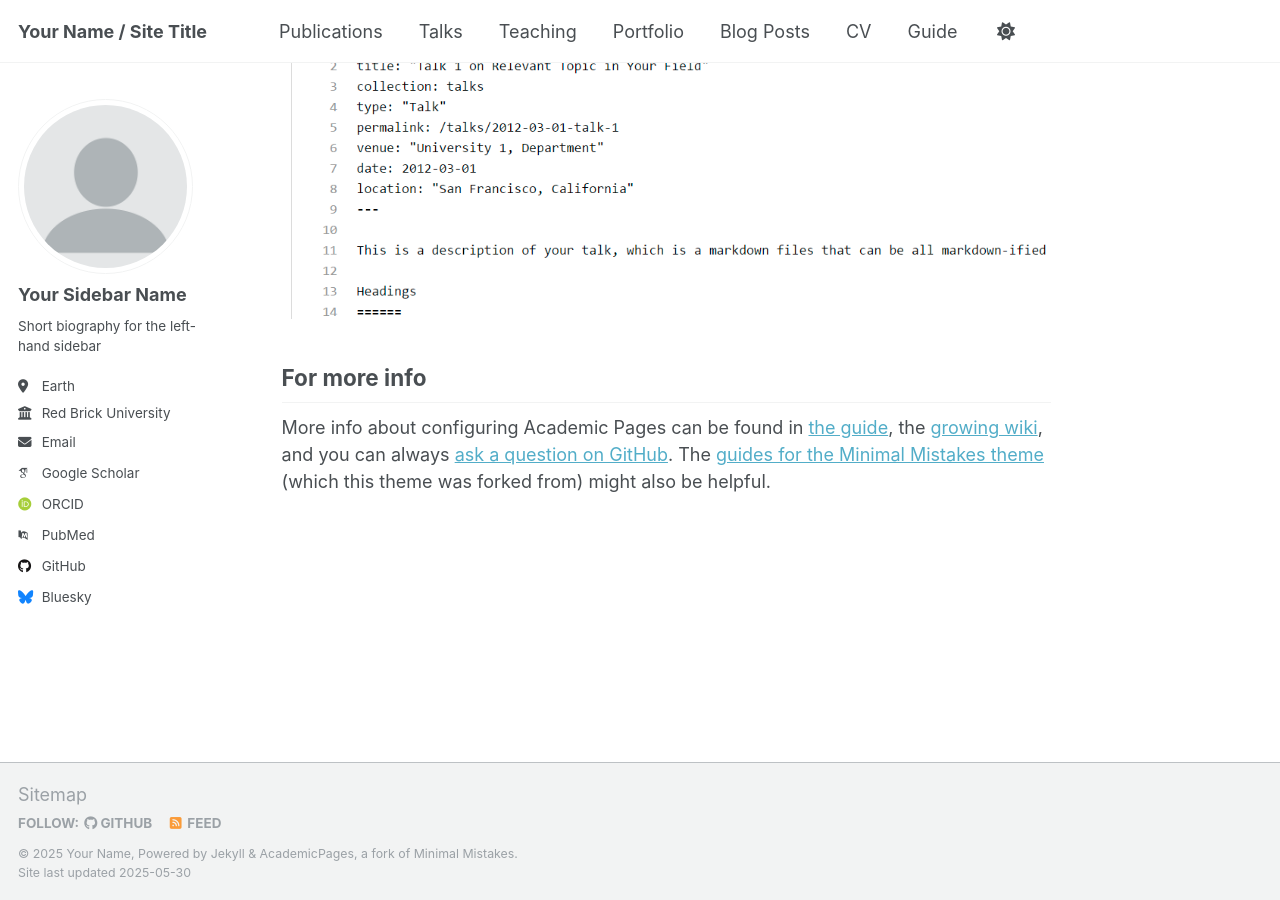
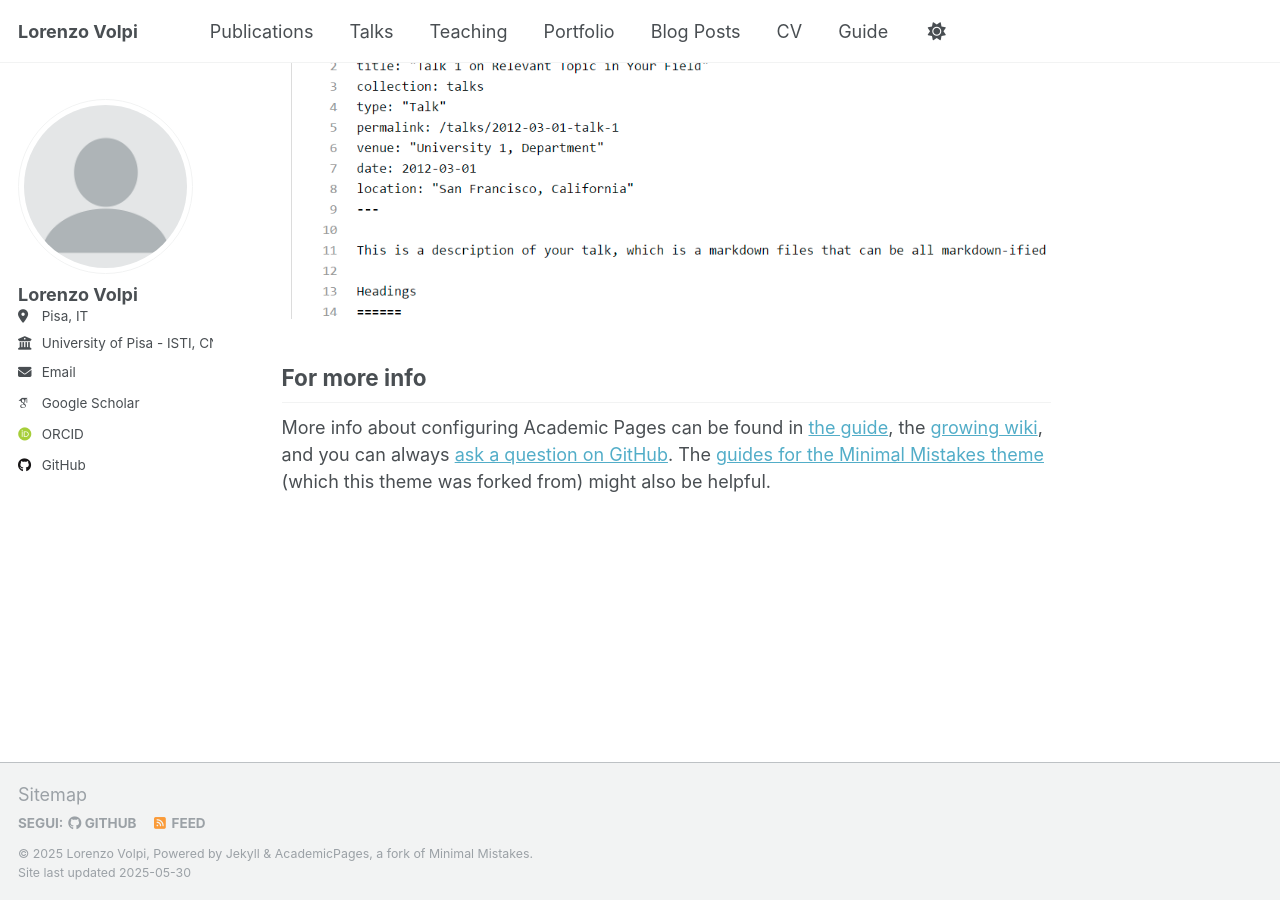
Before and after one commit to lorenzovolpi/lorenzovolpi.github.io, a Jekyll site: the page built from _pages/about.md, in a window 1280 px wide and 900 px high, scrolled down 2636 px. Built offline with Jekyll 4.4.1, drawn with Linux system fonts in a browser that asks for light colours; some web fonts are replaced.

Commit message:
sidebar updated

```diff
--- a/_config.yml
+++ b/_config.yml
@@ -7,15 +7,15 @@
 # server process.
 
 # Basic Site Settings
-locale                   : "en-US"
+locale                   : "it-IT"
 site_theme               : "default"
-title                    : "Your Name / Site Title"
+title                    : "Lorenzo Volpi"
 title_separator          : "-"
-name                     : &name "Your Name"
+name                     : &name "Lorenzo Volpi"
 description              : &description "personal description"
-url                      : https://academicpages.github.io # the base hostname & protocol for your site e.g. "https://[your GitHub username].github.io" or if you already have some other page hosted on Github then use "https://[your GitHub username].github.io/[Your Repo Name]"
+url                      : https://lorenzovolpi.github.io # the base hostname & protocol for your site e.g. "https://[your GitHub username].github.io" or if you already have some other page hosted on Github then use "https://[your GitHub username].github.io/[Your Repo Name]"
 baseurl                  : "" # the subpath of your site, e.g. "/blog"
-repository               : "academicpages/academicpages.github.io"
+repository               : "lorenzovolpi/lorenzovolpi.github.io"
 
 # Site Author - The following control what appear as part of the author content on the side bar.
 #               If a field is blank the icon and link will not appear, otherwise it will be shown.
@@ -23,22 +23,22 @@ repository               : "academicpages/academicpages.github.io"
 author:
   # Biographic information
   avatar           : "profile.png"
-  name             : "Your Sidebar Name"
+  name             : "Lorenzo Volpi"
   pronouns         : # example: "she/her"
-  bio              : "Short biography for the left-hand sidebar"
-  location         : "Earth"
-  employer         : "Red Brick University"
+  bio              : # "..."
+  location         : "Pisa, IT"
+  employer         : "University of Pisa - ISTI, CNR"
   uri              : # URL
-  email            : "none@example.org"
+  email            : "lorenzo.volpi@isti.cnr.it"
 
   # Academic websites
   academia         : # URL
   arxiv            : # URL - Update with the correct link to your profile
-  googlescholar    : "https://scholar.google.com/citations?user=PS_CX0AAAAAJ"
+  googlescholar    : "https://scholar.google.com/citations?user=AtHZ-OsAAAAJ&hl=it"
   impactstory      : # URL
-  orcid            : "http://orcid.org/yourorcidurl"
+  orcid            : "http://orcid.org/0009-0006-0851-8041"
   semantic         : # URL
-  pubmed           : "https://www.ncbi.nlm.nih.gov/pubmed/?term=john+snow"
+  pubmed           : # "https://www.ncbi.nlm.nih.gov/pubmed/?term=john+snow"
   researchgate     : # URL
   scopus           : # URL
 
@@ -46,12 +46,12 @@ author:
   bitbucket        : # Username - Update with your username on the site
   codepen          : # Username
   dribbble         : # Username
-  github           : "academicpages"
+  github           : "lorenzovolpi"
   kaggle           : # Username
   stackoverflow    : # User number or user number and name (i.e., use "1" or "1/jeff-atwood")
 
   # Social media
-  bluesky          : "bsky.app" # Replace this with you Bluesky username
+  bluesky          : # "bsky.app" # Replace this with you Bluesky username
   facebook         : # Username
   flickr           : # Username
   foursquare       : # Username
```
